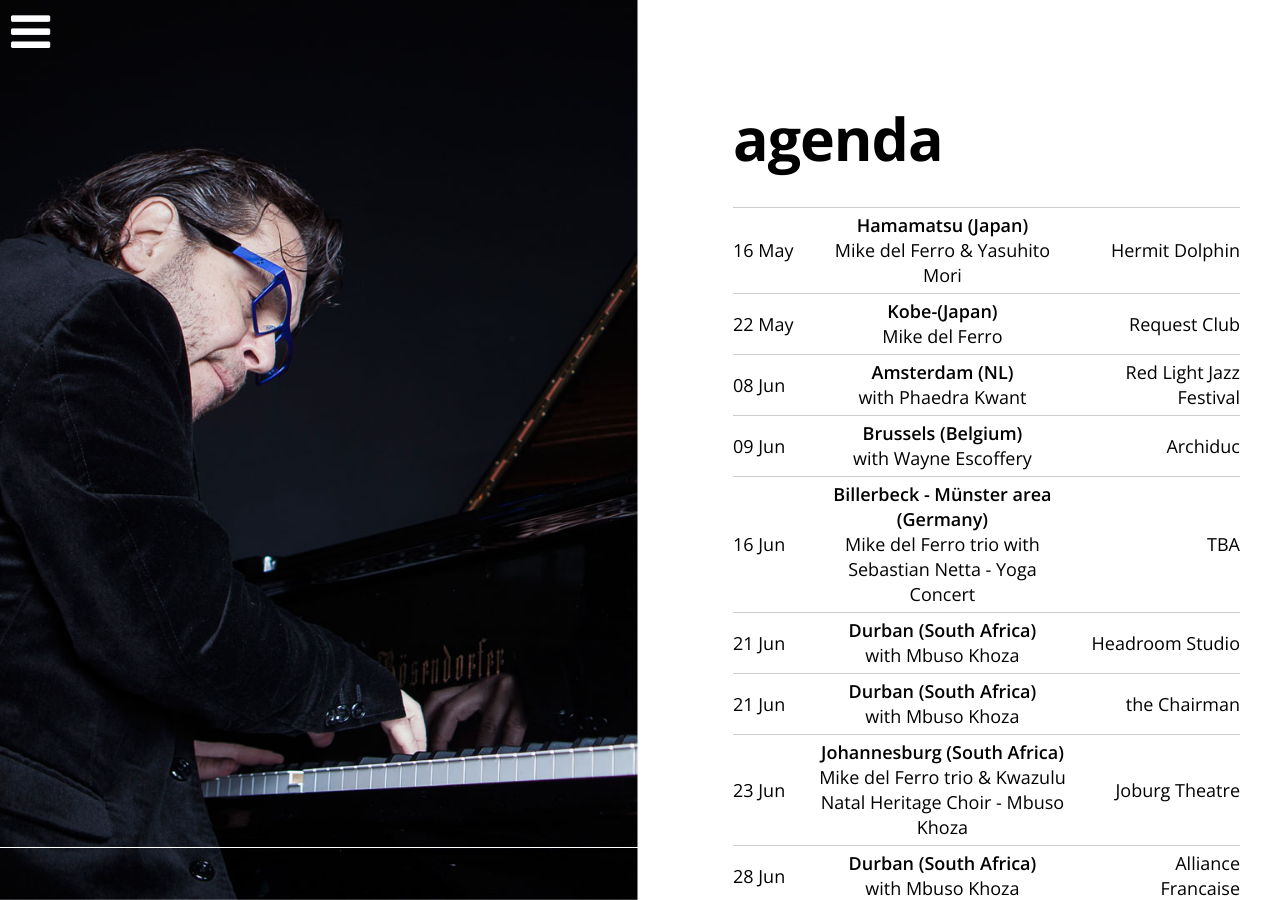
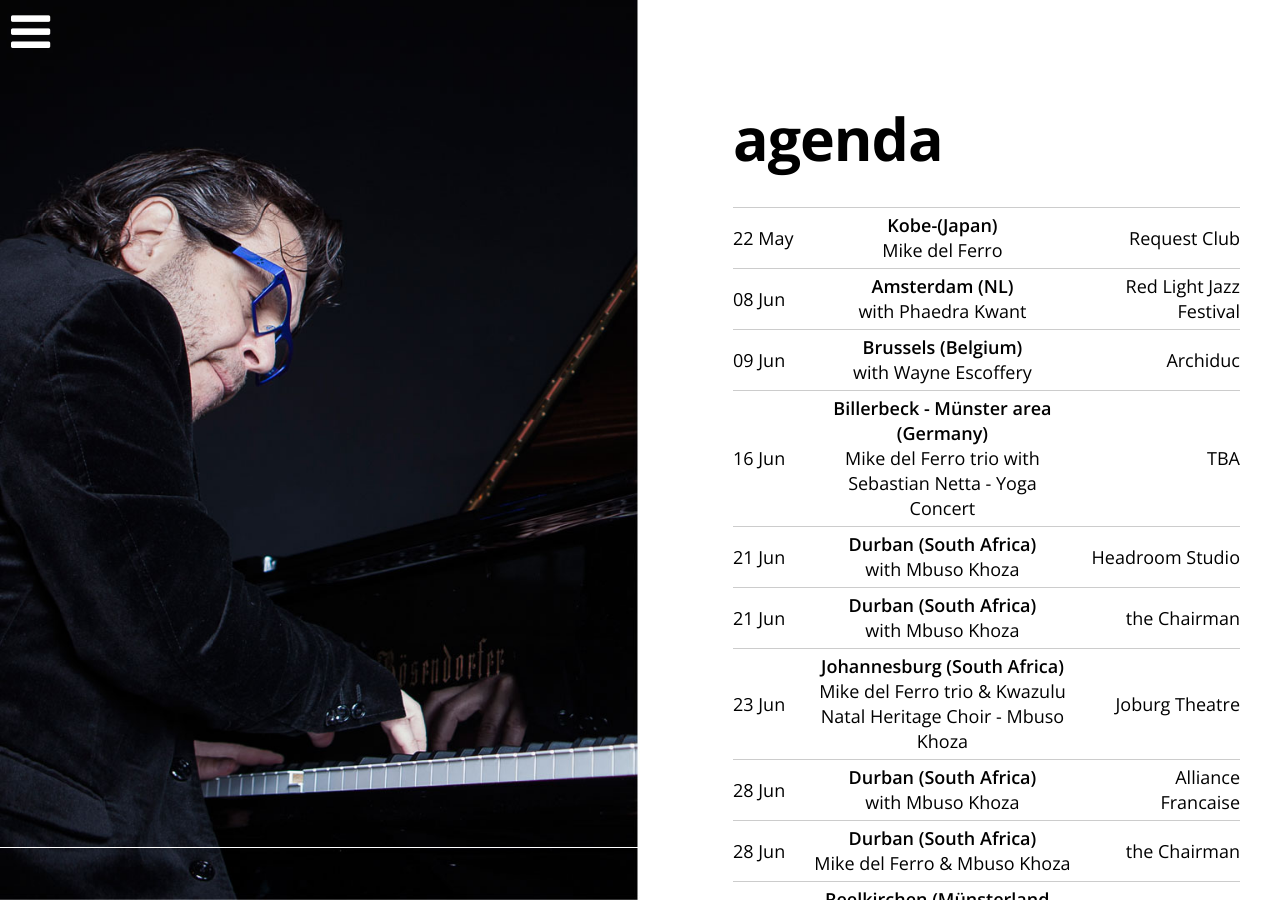
Before and after one commit to mikedelferro/website, a Jekyll site: the page built from agenda.html, in a window 1280 px wide and 900 px high. Built offline with Jekyll 4.4.1, drawn with Linux system fonts in a browser that asks for light colours; nearby versions of some CDN libraries.

Commit message:
Updated '_config.yml' via CloudCannon

```diff
--- a/_config.yml
+++ b/_config.yml
@@ -88,11 +88,6 @@ gigs:
     location: Monastery
     venue: Reelkirchen (Münsterland - Germany)
     url: 'http://wuw.netta.de/project/jazz-meets-klassik'
-  - title: Mike del Ferro & Yasuhito Mori
-    date: 2019-05-16 19:00:00
-    location: Hermit Dolphin
-    venue: Hamamatsu (Japan)
-    url: 'http://www3.tokai.or.jp/hermitdolphin/'
   - title: 'Classic meets Jazz, with Maya Fridman and Sebastian Netta'
     date: 2019-07-20 19:00:00
     location:
```
